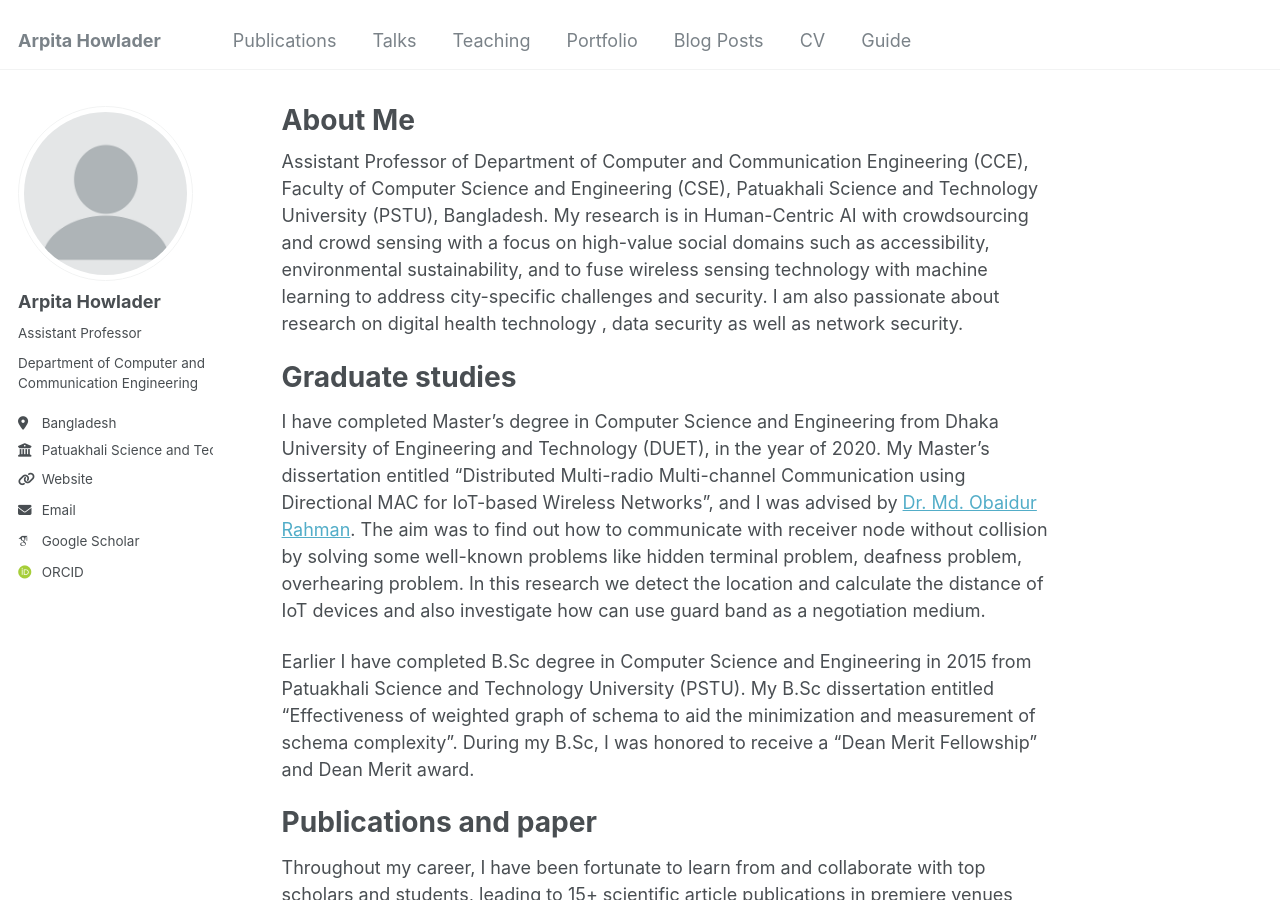
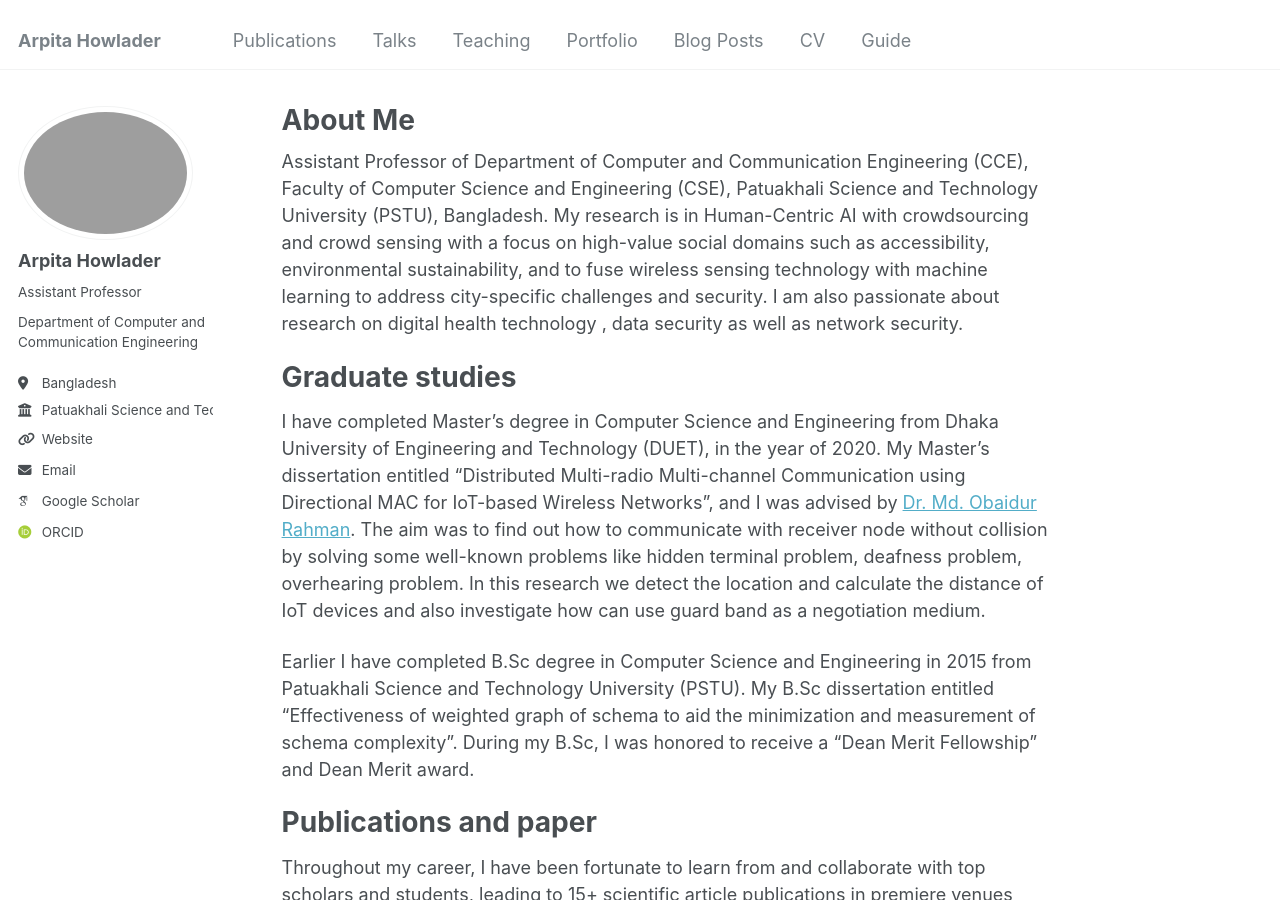
Before and after one commit to arpitahowlader/arpitahowlader.github.io, a Jekyll site: the page built from _pages/about.md, in a window 1280 px wide and 900 px high. Built offline with Jekyll 4.4.1, drawn with Linux system fonts in a browser that asks for light colours; some web fonts are replaced.

Commit message:
Update _config.yml

```diff
--- a/_config.yml
+++ b/_config.yml
@@ -21,7 +21,7 @@ repository               : "arpitahowlader/arpitahowlader.github.io"
 #               Additional customization can be done by editing /_includes/author-profile.html
 author:
   # Biographic information
-  avatar           : "profile.png"
+  avatar           : "profile1.jpg"
   name             : "Arpita Howlader"
   pronouns         : "Assistant Professor"
   bio              : "Department of Computer and Communication Engineering"
```
